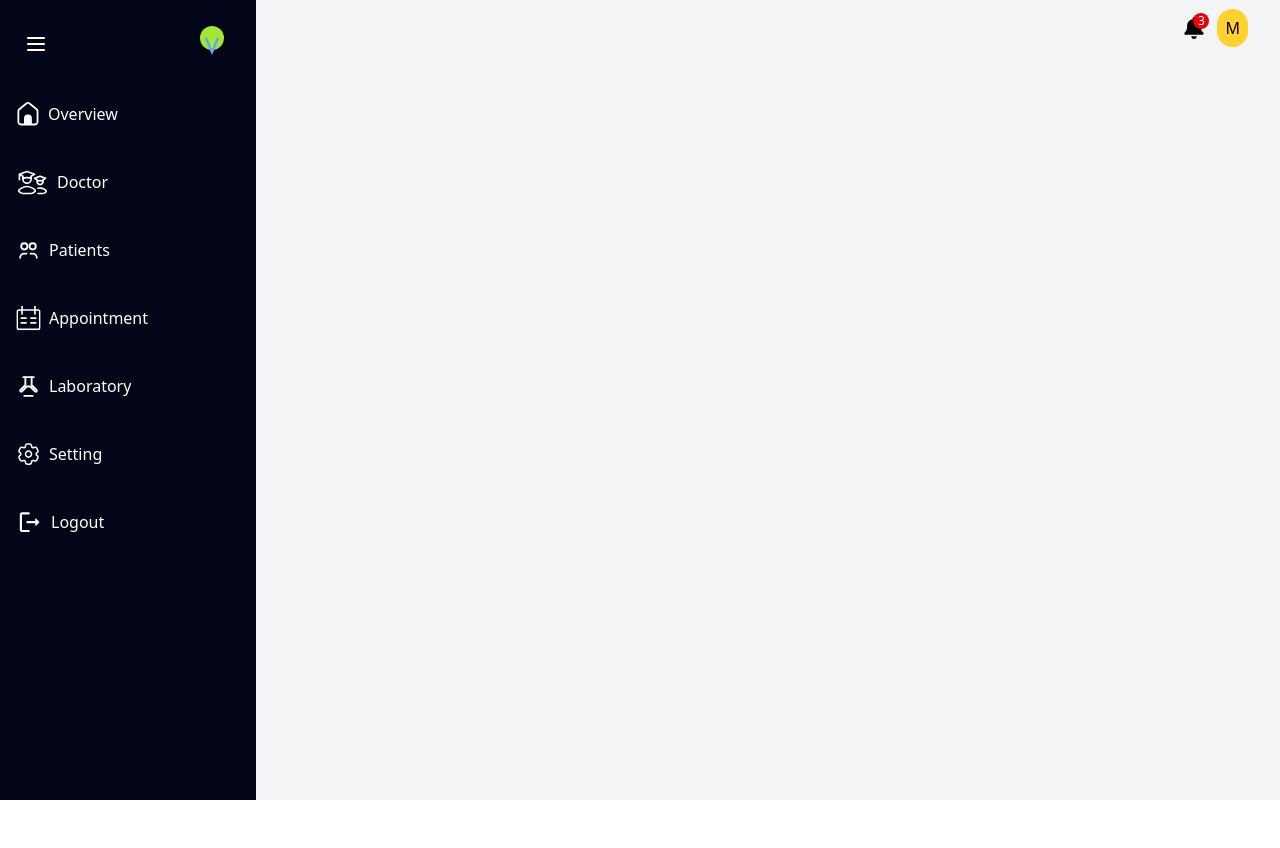
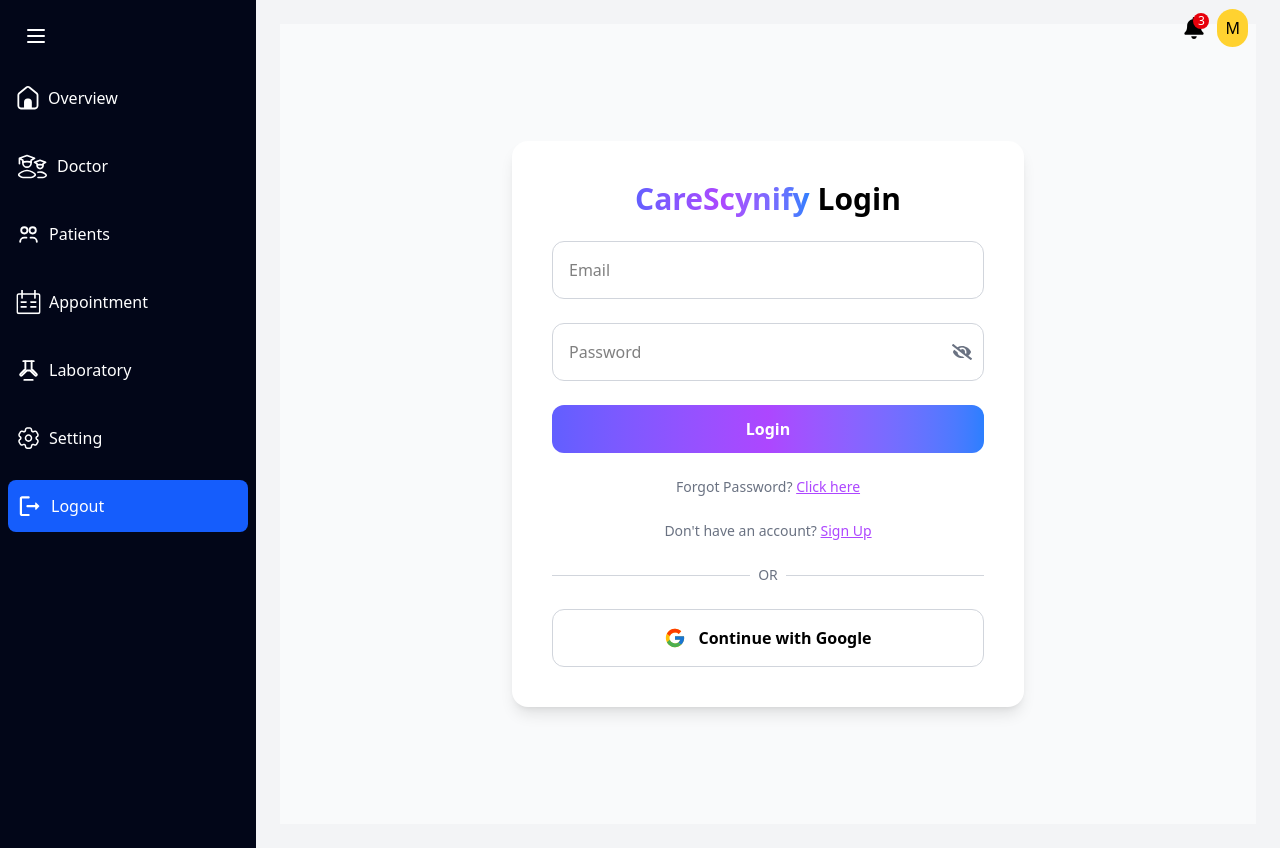
Before and after one commit to Muzamil-Fatima/CareScynify, a React (Vite) app in the folder dashboard/: page /login in a window 1280 px wide. Before the commit the page ends 800 px from the top, so only its background shows below. Built offline with nearby package versions, Linux system fonts and the light colour scheme; no server answers.

Commit message:
add files

```diff
--- a/dashboard/package.json
+++ b/dashboard/package.json
@@ -26,6 +26,7 @@
     "react-chartjs-2": "^5.3.1",
     "react-datepicker": "^9.1.0",
     "react-dom": "^19.2.0",
+    "react-hot-toast": "^2.6.0",
     "react-icons": "^5.5.0",
     "react-phone-input-2": "^2.15.1",
     "react-router-dom": "^7.11.0",
--- a/dashboard/src/App.jsx
+++ b/dashboard/src/App.jsx
@@ -13,6 +13,7 @@ import Chat from "./pages/chat/Chat";
 import Inventory from "./pages/inventory/Inventory";
 import Billing from "./pages/billing/Billing";
 import Payments from "./pages/payments/Payments";
+import Login from "./pages/auth/Login";
 function App() {
   return (
     <div className="grid  grid-cols-[auto_1fr] min-h-screen">
@@ -31,6 +32,7 @@ function App() {
           <Route path="/inventory" element={<Inventory />} />
           <Route path="/billing" element={<Billing />} />
           <Route path="/payments" element={<Payments />} />
+          <Route path="/login" element={<Login />} />
         </Routes>
       </div>
       <SideIcon />
--- a/dashboard/src/components/SideBar.jsx
+++ b/dashboard/src/components/SideBar.jsx
@@ -1,8 +1,6 @@
-import { useState } from "react";
 import { NavLink } from "react-router-dom";
 
-const SideBar = () => {
-  const [toggle, setToggle] = useState(true);
+const SideBar = ({ setActiveSidebar }) => {
   const menuItem = [
     {
       name: "Overview",
@@ -19,6 +17,7 @@ const SideBar = () => {
       ),
     },
     {
+      id: "dr",
       name: "Doctor",
       path: "/doctor",
       icon: (
@@ -175,7 +174,7 @@ const SideBar = () => {
     },
     {
       name: "Logout",
-      path: "/logout",
+      path: "/login",
       icon: (
         <svg
           width="27"
@@ -198,13 +197,11 @@ const SideBar = () => {
   ];
   return (
     <div
-      className={` min-h-screen bg-slate-950 text-white p-2 transition-all duration-300 ${
-        toggle ? "w-64" : "w-16"
-      }`}
+      className={` min-h-screen bg-slate-950 text-white p-2 transition-all duration-300 w-64`}
     >
       <div className="flex justify-between items-center mb-2 p-4">
         {" "}
-        <button onClick={() => setToggle(!toggle)} className=" text-3xl">
+        <button className=" text-3xl">
           <svg
             xmlns="http://www.w3.org/2000/svg"
             className="w-6 h-6"
@@ -220,35 +217,12 @@ const SideBar = () => {
             />
           </svg>
         </button>
-        <span>
-          {" "}
-          <svg
-            xmlns="http://www.w3.org/2000/svg"
-            viewBox="0 0 100 100"
-            className="w-10 h-10"
-          >
-            {/* Green circle */}
-            <circle cx="50" cy="35" r="30" fill="#a3e635" />
-
-            {/* Road/path */}
-            <path
-              d="M35 35 L50 70 L65 35"
-              stroke="#60a5fa"
-              strokeWidth="6"
-              fill="none"
-            />
-
-            {/* Road dashed lines */}
-            <path d="M49 42 L51 42" stroke="#fff" strokeWidth="2" />
-            <path d="M49 50 L51 50" stroke="#fff" strokeWidth="2" />
-            <path d="M49 58 L51 58" stroke="#fff" strokeWidth="2" />
-          </svg>
-        </span>
       </div>
 
       <ul className="space-y-4">
         {menuItem.map((item) => (
           <NavLink
+            onClick={() => setActiveSidebar(item.id || null)}
             key={item.name}
             to={item.path}
             className={({ isActive }) =>
@@ -261,9 +235,7 @@ const SideBar = () => {
             }
           >
             {item.icon}
-            <span className={`ml-2 ${toggle ? "block" : "hidden"}`}>
-              {item.name}
-            </span>
+            <span className={`ml-2 }`}>{item.name}</span>
           </NavLink>
         ))}
       </ul>
--- /dev/null
+++ b/dashboard/src/pages/auth/Login.jsx
@@ -0,0 +1,122 @@
+import { FaEye, FaEyeSlash } from "react-icons/fa";
+import { FcGoogle } from "react-icons/fc";
+
+import React, { useState } from "react";
+import { Link } from "react-router-dom";
+import axios from "axios";
+import { toast } from "react-hot-toast";
+import { useNavigate } from "react-router-dom";
+import { BASE_URL } from "../../utils/api.js";
+const Login = () => {
+  const [email, setEmail] = useState("");
+  const [password, setPassword] = useState("");
+  const [showPassword, setShowPassword] = useState(false);
+
+  const navigate = useNavigate();
+
+  const handleLogin = async (e) => {
+    e.preventDefault();
+    try {
+      const res = await axios.post(
+        `${BASE_URL}/api/auth/login`,
+        {
+          email,
+          password,
+        },
+        { withCredentials: true },
+      );
+      toast.success(`${res.data.name} login successfully.`);
+      localStorage.setItem(
+        "user",
+        JSON.stringify({
+          name: res.data.name,
+          email: res.data.email,
+        }),
+      );
+      // Redirect to home page
+      navigate("/");
+    } catch (error) {
+      console.error(error);
+      console.log(error.response);
+      toast.error(error.response?.data?.message || "Failed to login");
+    }
+  };
+
+  return (
+    <div className="p-20 flex justify-center items-center min-h-screen bg-gray-50 px-4">
+      <form
+        className="bg-white p-6 sm:p-8 lg:p-10 rounded-2xl shadow-lg w-full space-y-6 max-w-sm sm:max-w-md lg:max-w-lg"
+        onSubmit={handleLogin}
+      >
+        <h2 className="text-2xl  sm:text-3xl font-bold text-center">
+          <span className="mr-2 bg-linear-to-r from-indigo-500 via-purple-500 to-blue-500 bg-clip-text text-transparent">
+            CareScynify
+          </span>
+          Login
+        </h2>
+        <input
+          type="email"
+          placeholder="Email"
+          className="w-full p-3 sm:p-4 rounded-xl border border-gray-300 focus:border-purple-500 focus:outline-none"
+          value={email}
+          onChange={(e) => setEmail(e.target.value)}
+          required
+        />
+        <div className="relative">
+          <input
+            type={showPassword ? "text" : "password"}
+            placeholder="Password"
+            className=" pr-10  px-3 py-2  w-full p-3 sm:p-4 rounded-xl border border-gray-300 focus:border-purple-500 focus:outline-none"
+            value={password}
+            onChange={(e) => setPassword(e.target.value)}
+            required
+          />
+
+          <span
+            className="absolute right-3 top-1/2 -translate-y-1/2 cursor-pointer text-gray-500 hover:text-purple-500 transition"
+            onClick={() => setShowPassword(!showPassword)}
+          >
+            {showPassword ? (
+              <FaEye className="text-lg sm:text-xl" />
+            ) : (
+              <FaEyeSlash className="text-lg sm:text-xl" />
+            )}
+          </span>
+        </div>
+
+        <button className="w-full bg-linear-to-r from-indigo-500 via-purple-500 to-blue-500 text-white py-3 rounded-xl font-semibold hover:opacity-90">
+          Login
+        </button>
+        <p className="text-sm text-center text-gray-500">
+          Forgot Password?{" "}
+          <Link to="/forget-password" className="text-purple-500 underline">
+            Click here
+          </Link>
+        </p>
+        <p className="text-xs sm:text-sm text-center text-gray-500">
+          Don't have an account?{" "}
+          <Link to="/signup" className="text-purple-500 underline">
+            Sign Up
+          </Link>
+        </p>
+        {/* Divider */}
+        <div className="flex items-center gap-2">
+          <div className="flex-1 h-px bg-gray-300"></div>
+          <span className="text-sm text-gray-500">OR</span>
+          <div className="flex-1 h-px bg-gray-300"></div>
+        </div>
+        {/* Google Login UI */}
+        <button
+          onClick={() => window.open(`${BASE_URL}/api/auth/google`, "_self")}
+          type="button"
+          className="w-full flex items-center justify-center gap-3 border border-gray-300 py-3 sm:py-4  rounded-xl font-semibold hover:bg-gray-50"
+        >
+          <FcGoogle size={22} />
+          Continue with Google
+        </button>
+      </form>
+    </div>
+  );
+};
+
+export default Login;
--- a/dashboard/src/pages/overView/OverView.jsx
+++ b/dashboard/src/pages/overView/OverView.jsx
@@ -4,7 +4,6 @@ const Overview = () => {
   return (
     <>
       <h2 className="font-bold text-3xl font-secondary mt-4">Overview</h2>
-      <AddNewDr />
     </>
   );
 };
--- a/dashboard/src/pages/patients/Patients.jsx
+++ b/dashboard/src/pages/patients/Patients.jsx
@@ -33,7 +33,7 @@ const Patients = () => {
         {/* Header */}
         <div className="flex py-2 px-2 items-center justify-between border-b border-gray-300/30">
           <div className="text-[16px] font-semibold text-gray-800">
-            All Clients
+            All Patients
           </div>
           <div className="flex gap-3 items-center justify-end">
             <button className="flex items-center justify-center px-3 w-33 h-8.5 rounded-full bg-indigo-500 hover:bg-indigo-600 text-white gap-1.5 transition">
--- a/dashboard/src/pages/setting/SettingSideBar.jsx
+++ b/dashboard/src/pages/setting/SettingSideBar.jsx
@@ -1,11 +1,96 @@
-import React from 'react'
+import React from "react";
 
 const SettingSideBar = () => {
+  const [toggle, setToggle] = React.useState(true);
+  const menuItem = [
+    {
+      name: "Doctor",
+      path: "/doctor",
+      icon: (
+        <svg
+          viewBox="0 0 23 25"
+          xmlns="http://www.w3.org/2000/svg"
+          className="w-6 h-6"
+          fill="currentColor"
+        >
+          <path d="M12.4998 2.26165L19.8267 8.27838C20.2389 8.61563 20.485 9.13524 20.485 9.68982V20.6853C20.485 21.702 19.6881 22.484 18.7576 22.484H15.4888V16.5509C15.4888 15.6399 15.1269 14.7662 14.4827 14.1221C13.8385 13.4779 12.9648 13.116 12.0538 13.116H10.8048C9.89378 13.116 9.02009 13.4779 8.37592 14.1221C7.73175 14.7662 7.36985 15.6399 7.36985 16.5509V22.484H4.10106C3.17051 22.484 2.37361 21.702 2.37361 20.6853V9.69107C2.37361 9.13524 2.61967 8.61688 3.03186 8.27963L10.3589 2.2604C10.6595 2.01029 11.0382 1.87335 11.4293 1.87335C11.8204 1.87335 12.1991 2.01154 12.4998 2.26165ZM18.7576 24.3563C20.7685 24.3563 22.3586 22.6888 22.3586 20.6841V9.68982C22.36 9.14346 22.2404 8.60356 22.0082 8.10898C21.776 7.61439 21.4371 7.17741 21.0159 6.82947L13.6901 0.812741C13.0543 0.287389 12.2553 0 11.4306 0C10.6058 0 9.8068 0.287389 9.171 0.812741L1.84275 6.83072C1.4215 7.17866 1.08259 7.61564 0.850417 8.11022C0.618243 8.60481 0.498572 9.14471 0.500013 9.69107V20.6853C0.500013 22.6901 2.09007 24.3576 4.10106 24.3576L18.7576 24.3563Z" />
+        </svg>
+      ),
+    },
+  ];
   return (
-    <>
+    <div
+      className={` min-h-screen bg-slate-950 text-white p-2 transition-all duration-300 ${
+        toggle ? "w-64" : "w-16"
+      }`}
+    >
+      <div className="flex justify-between items-center mb-2 p-4">
+        {" "}
+        <button onClick={() => setToggle(!toggle)} className=" text-3xl">
+          <svg
+            xmlns="http://www.w3.org/2000/svg"
+            className="w-6 h-6"
+            fill="none"
+            viewBox="0 0 24 24"
+            stroke="currentColor"
+            strokeWidth={2}
+          >
+            <path
+              strokeLinecap="round"
+              strokeLinejoin="round"
+              d="M4 6h16M4 12h16M4 18h16"
+            />
+          </svg>
+        </button>
+        <span>
+          {" "}
+          <svg
+            xmlns="http://www.w3.org/2000/svg"
+            viewBox="0 0 100 100"
+            className="w-10 h-10"
+          >
+            {/* Green circle */}
+            <circle cx="50" cy="35" r="30" fill="#a3e635" />
 
-    </>
-  )
-}
+            {/* Road/path */}
+            <path
+              d="M35 35 L50 70 L65 35"
+              stroke="#60a5fa"
+              strokeWidth="6"
+              fill="none"
+            />
 
-export default SettingSideBar
+            {/* Road dashed lines */}
+            <path d="M49 42 L51 42" stroke="#fff" strokeWidth="2" />
+            <path d="M49 50 L51 50" stroke="#fff" strokeWidth="2" />
+            <path d="M49 58 L51 58" stroke="#fff" strokeWidth="2" />
+          </svg>
+        </span>
+      </div>
+
+      <ul className="space-y-4">
+        {menuItem.map((item) => (
+          <NavLink
+            key={item.name}
+            to={item.path}
+            className={({ isActive }) =>
+              `w-full pl-2 h-13 flex items-center rounded-lg
+     ${
+       isActive
+         ? "bg-blue-600 text-white"
+         : "text-white hover:text-indigo-500 hover:border-2 hover:border-dashed hover:border-indigo-500"
+     }`
+            }
+          >
+            {item.icon}
+            <span className={`ml-2 ${toggle ? "block" : "hidden"}`}>
+              {item.name}
+            </span>
+          </NavLink>
+        ))}
+      </ul>
+    </div>
+  );
+};
+
+export default SettingSideBar;
```
Also changed, not shown: dashboard/src/components/ToggleSideBar.jsx (+28 -9 lines), dashboard/src/index.css (+10 -0 lines), 2 other files (tests, documents, lock files or other folders).
